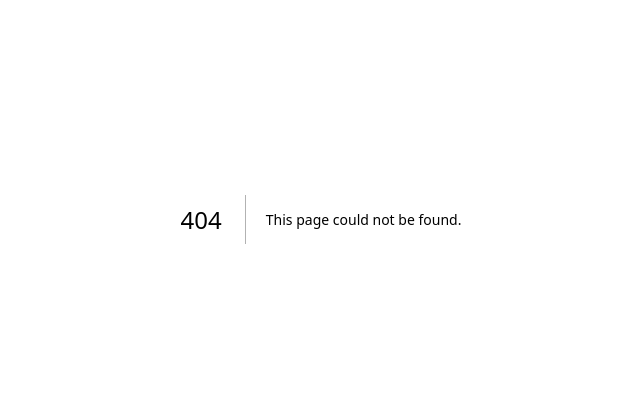
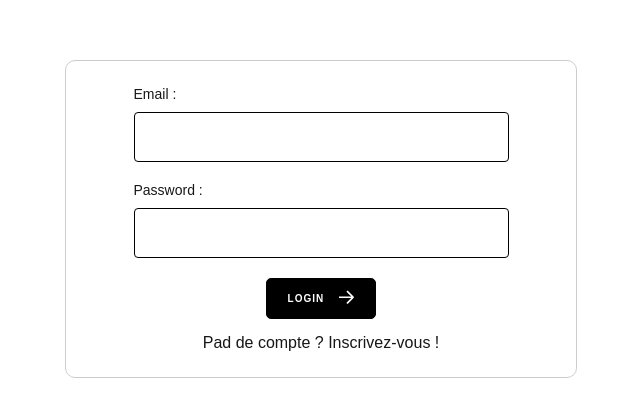
Before and after one commit to ynov-2025-m1-team6/Feed-Pulse-Front, a Next.js app: page /auth/login in a window 1280 px wide. Before the commit this address had no page. Shown: the part 181-598 px from the top of the page, without its empty margins (319-959 px from the left). Built offline with nearby package versions, Linux system fonts and the light colour scheme.

Commit message:
#1: add login page

```diff
--- /dev/null
+++ b/src/app/auth/login/page.tsx
@@ -0,0 +1,6 @@
+import React from "react";
+import LoginForm from "@/components/Forms/LoginForm";
+
+export default function Login() {
+  return <LoginForm />;
+}
--- /dev/null
+++ b/src/components/Forms/LoginForm/index.tsx
@@ -0,0 +1,50 @@
+"use client";
+
+import React from "react";
+import Button from "@/components/Button";
+import Input from "@/components/Input";
+import ArrowIcon from "@/assets/ArrowIcon";
+import styles from "./loginForm.module.scss";
+import { login } from "@/actions/auth";
+import { useActionState } from "react";
+import Link from "next/link";
+import { IFormState } from "@/interfaces";
+
+type Props = object;
+
+const inputFields = [
+  { type: "text", label: "Email", name: "email" },
+  { type: "password", label: "Password", name: "password" },
+];
+
+const initialState: IFormState = {
+  message: "",
+  errors: {},
+  success: false,
+};
+
+function Index({}: Props) {
+  const [state, formAction, pending] = useActionState<IFormState>(login, initialState);
+  console.log(state?.errors);
+  return (
+    <form action={formAction} className={styles.wrapper}>
+      {inputFields.map(({ type, label, name }) => (
+        <Input key={name} type={type} label={label} name={name} errorMessage={state?.errors?.[name]}/>
+      ))}
+      <Button
+        label={pending ? "Loading..." : "Login"}
+        classNames={["btn_primary", "with_icon"]}
+        icon={<ArrowIcon fill="white" width={15} height={15} />}
+        type="submit"
+        iconPosition="right"
+        disabled={pending}
+      ></Button>
+      <p className={styles.baseline}>
+        Pad de compte ?{" "}
+        <Link href={"/auth/register"}>Inscrivez-vous !</Link>
+      </p>
+    </form>
+  );
+}
+
+export default Index;
--- /dev/null
+++ b/src/components/Forms/LoginForm/loginForm.module.scss
@@ -0,0 +1,13 @@
+.wrapper{
+    display: flex;
+    flex-direction: column;
+    align-items: center;
+    padding: 25px;
+    border: 1px solid #ccc;
+    border-radius: 10px;
+    backdrop-filter: blur( 5.5px );
+    width: 40%;
+    .baseline{
+        margin-top: 15px;
+    }
+}
```
Also changed, not shown: src/app/auth/login/page.module.scss (added).
